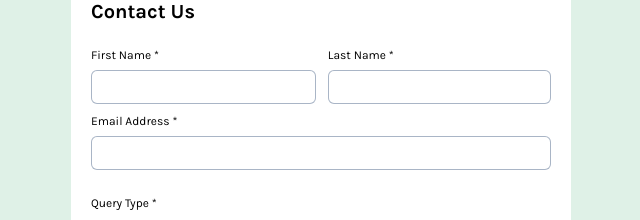
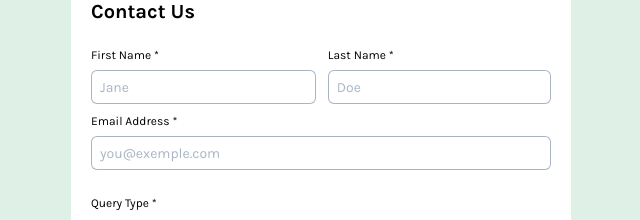
Before and after one commit to SolaKabuta/contact_form, a Vue app: page / in a window 1280 px wide. Both pictures are taken after a click on the button "Get in touch !". Shown: the part 153-373 px from the top of the page, without its empty margins (319-959 px from the left). Built offline with nearby package versions, Linux system fonts and the light colour scheme.

Commit message:
style: placeholder style improved

```diff
--- a/src/App.vue
+++ b/src/App.vue
@@ -36,25 +36,25 @@ function submit () {
         <fieldset
             class="flex max-md:grid justify-between gap-3 [&_input]:my-1 [&_input]:py-1 [&_input]:px-2 [&_input]:border [&_input]:border-slate-400/80 [&_input]:w-full [&_input]:rounded-md">
           <div class="flex-col">
-            <label for="">
+            <label for="firstName">
               First Name *
             </label>
-            <input class="" type="text">
+            <input placeholder="Jane" id="firstName" class="focus:bg-Green_200 transition duration-200 placeholder-slate-400/80 placeholder:text-sm" type="text">
           </div>
           <div class="flex-col">
-            <label for="">
+            <label for="lastName">
               Last Name *
             </label>
-            <input type="text">
+            <input placeholder="Doe" id="lastName" class="focus:bg-Green_200 transition duration-200 placeholder-slate-400/80 placeholder:text-sm" type="text">
           </div>
         </fieldset>
         <!--EMAIL-->
         <div
             class="flex-col [&_input]:my-1 [&_input]:py-1 [&_input]:px-2 [&_input]:border [&_input]:border-slate-400/80 [&_input]:w-full [&_input]:rounded-md">
-          <label for="">
+          <label for="email">
             Email Address *
           </label>
-          <input type="text">
+          <input placeholder="you@exemple.com" id="email" class="focus:bg-Green_200 transition duration-200 placeholder-slate-400/80 placeholder:text-sm" type="text">
           <p class="invisible text-xs text-red-600">Enter a valid email address</p>
         </div>
         <!--TYPE-->
```
